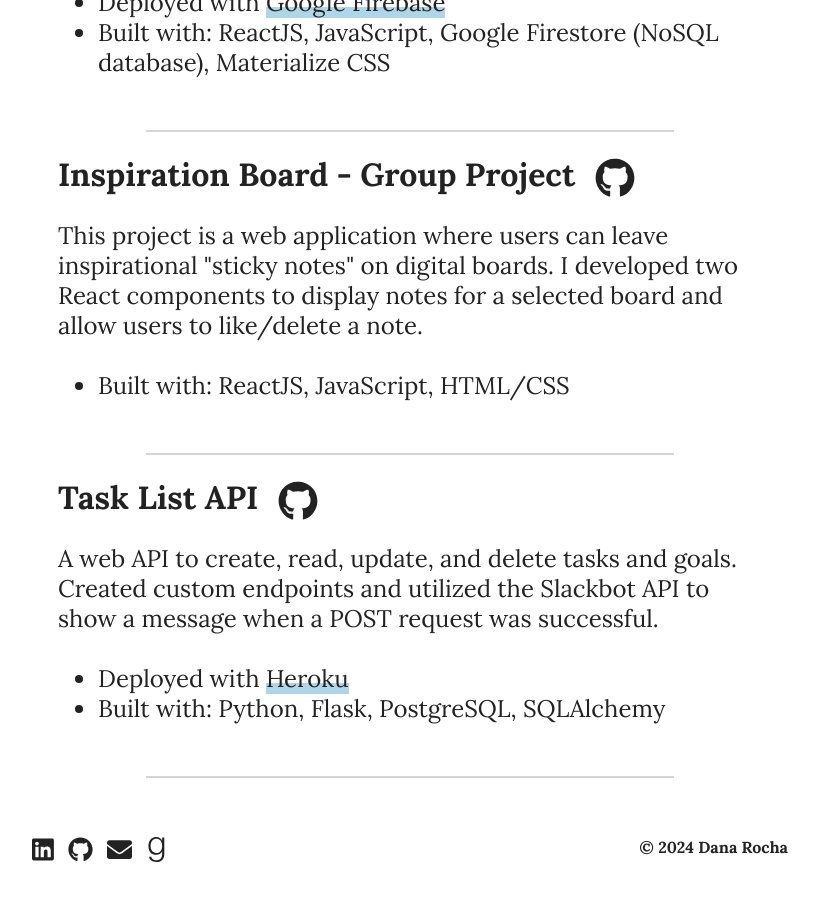
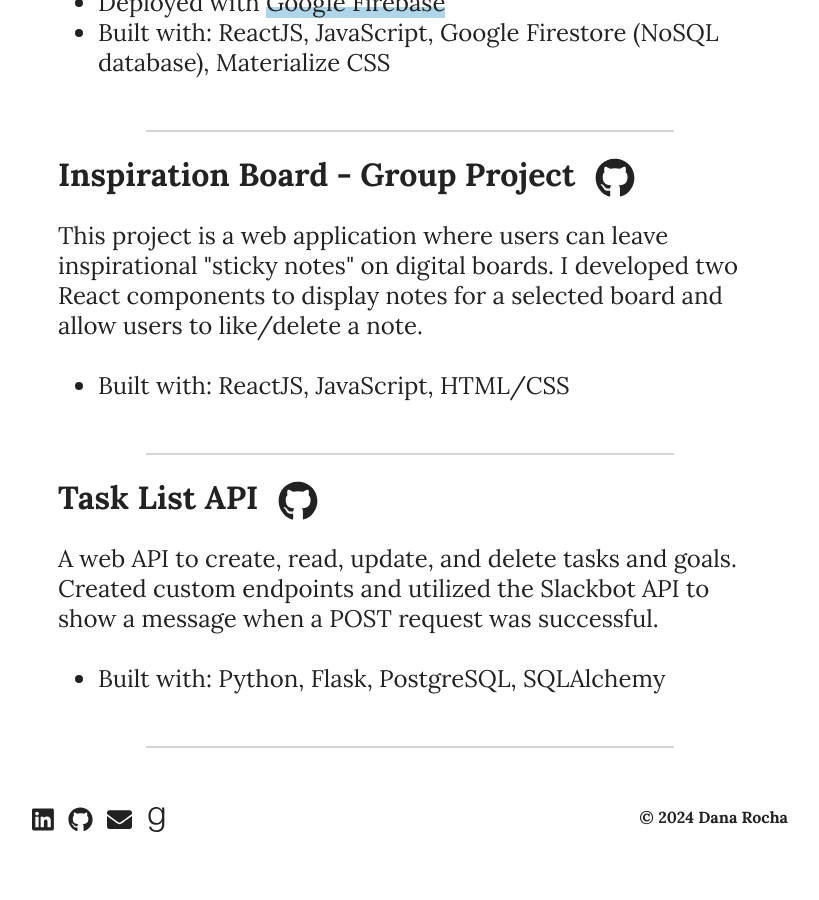
Before and after one commit to dana-rocha/dana-rocha.github.io, a Jekyll site: the page pages/projects.html, which Jekyll copies as it is, in a window 1280 px wide and 900 px high, scrolled down 1455 px. Shown: the whole window, without its empty margins (230-1049 px from the left). Built offline with Jekyll 4.4.1, drawn with Linux system fonts in a browser that asks for light colours; nearby versions of some CDN libraries; after the commit the page ends 2325 px from its top, so only the background shows below that.

Commit message:
removes deprecated heroku link

```diff
--- a/pages/projects.html
+++ b/pages/projects.html
@@ -141,7 +141,6 @@
           <br>
           <br>
           <ul>
-            <li>Deployed with <a href="https://desolate-crag-61230.herokuapp.com/goals" target="_blank" class="highlight"> Heroku </a></li>
             <li>Built with: Python, Flask, PostgreSQL, SQLAlchemy</li>
           </ul>
         </h4>
```
